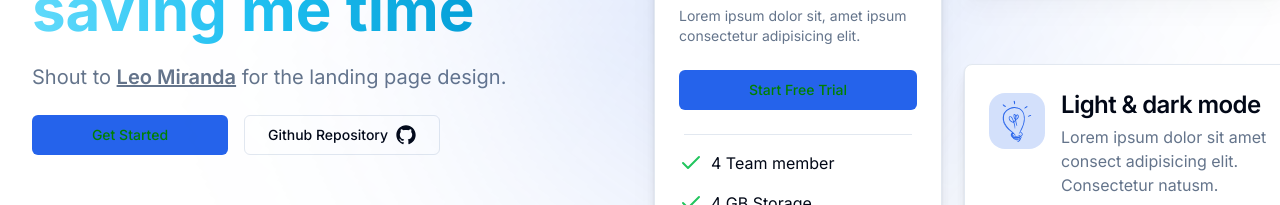
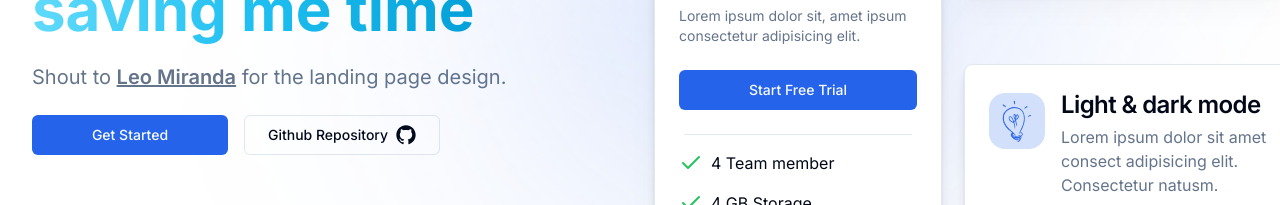
Before and after one commit to mcavaliere/yet-another-nextjs-boilerplate, a Next.js app: page / in a window 1280 px wide. Shown: the part 428-633 px from the top of the page. Built offline with nearby package versions, Linux system fonts and the light colour scheme; no server answers.

Commit message:
fix: text colior

```diff
--- a/tailwind.config.ts
+++ b/tailwind.config.ts
@@ -22,7 +22,7 @@ export const tailwindConfig = {
         foreground: "hsl(var(--foreground))",
         primary: {
           DEFAULT: "hsl(var(--primary))",
-          foreground: "green",
+          foreground: "hsl(var(--primary-foreground))",
         },
         secondary: {
           DEFAULT: "hsl(var(--secondary))",
```
